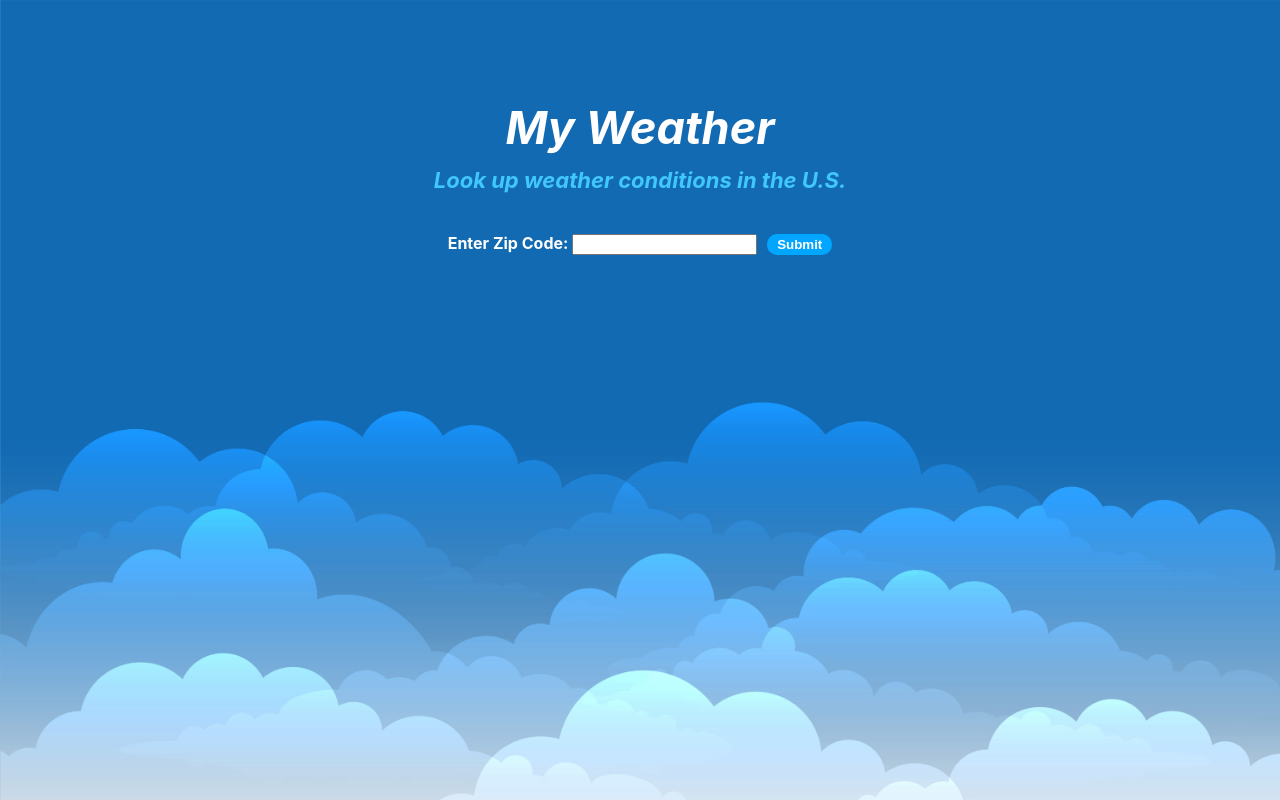
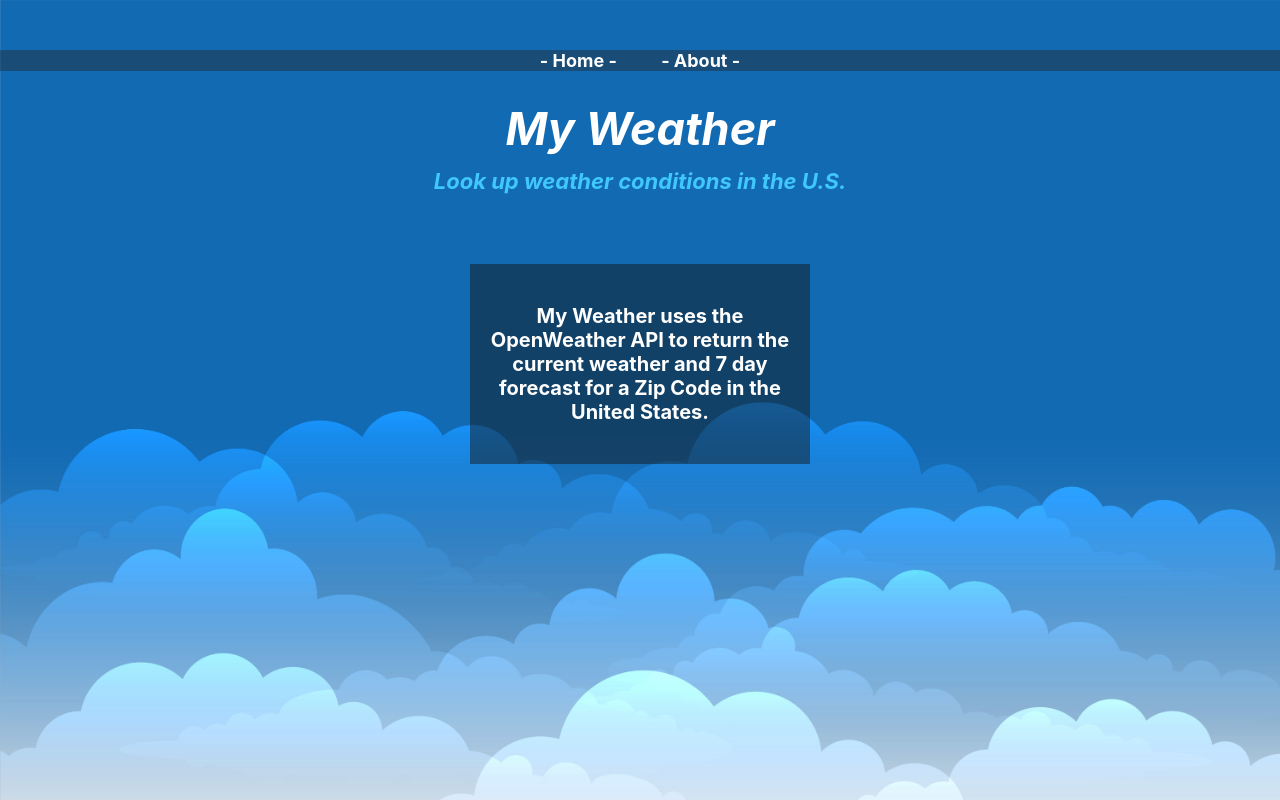
Before and after one commit to thedannysoto/myWeather, a React (Create React App) app: page /about in a window 1280 px wide. Built offline with nearby package versions, Linux system fonts and the light colour scheme.

Commit message:
Adds routes to navigate between home, about, and weather pages

```diff
--- a/package.json
+++ b/package.json
@@ -9,6 +9,7 @@
     "react": "^16.13.1",
     "react-dom": "^16.13.1",
     "react-redux": "^7.2.0",
+    "react-router-dom": "^5.2.0",
     "react-scripts": "3.4.1",
     "redux": "^4.0.5",
     "redux-thunk": "^2.3.0",
--- a/src/App.css
+++ b/src/App.css
@@ -1,5 +1,6 @@
 .App {
   text-align: center;
+  padding-top: 70px;
 }
 
 
@@ -18,8 +19,54 @@
   color: #61dafb;
 }
 
+#home-button {
+  background-color: rgb(64, 199, 252);
+  border-radius: 30px;
+  padding-left: 30px;
+  padding-right: 30px;
+  padding-top: 10px;
+  padding-bottom: 10px;
+  margin-top: 30px;
+}
+
+.link {
+  color: white;
+  text-decoration: none;
+  font-weight: bolder;
+  font-size: 18px;
+}
+
+.top-link {
+  color: white;
+  text-decoration: none;
+  font-weight: bolder;
+  font-size: 18px;
+  margin-right: 20px;
+  margin-left: 20px;
+}
+
+#nav {
+  background-color: rgba(38, 37, 37, 0.413);
+  margin-top: -20px;
+}
+
+#about {
+  background-color: rgba(21, 21, 21, 0.466);
+  width: 300px;
+  color: white;
+  font-weight: bold;
+  font-size: 20px;
+  margin-left:auto;
+  margin-right:auto;
+  margin-top: 70px;
+  padding-top: 20px;
+  padding-bottom: 20px;
+  padding-left: 20px;
+  padding-right: 20px;
+}
+
 #top-container {
-  margin-top: 100px;
+  margin-top: 50px;
 }
 
 #my-weather {
--- a/src/App.js
+++ b/src/App.js
@@ -1,7 +1,11 @@
 import React, {Component} from 'react';
+import { BrowserRouter as Router, Route, NavLink } from 'react-router-dom';
 import './App.css';
 import ZipContainer from './containers/ZipContainer';
 import WeatherContainer from './containers/WeatherContainer';
+import Home from './containers/Home';
+import About from './components/About';
+// import { Router } from 'react-router-dom';
 
 
 class App extends Component {
@@ -10,10 +14,20 @@
 
 
   return (
+    <Router>
     <div className="App">
-      <ZipContainer />
-      <WeatherContainer />
+      <div id="nav">
+      <NavLink to="/" exact className="top-link" >- Home - </NavLink>
+      <NavLink to="/about" exact className="top-link" >- About -</NavLink>
+      </div>
+      <h1 id="my-weather">My Weather</h1>
+      <h3 id="tag-line">Look up weather conditions in the U.S.</h3>
+      <Route exact path="/" component={Home} />
+      <Route exact path="/weather" component={ZipContainer} />
+      <Route exact path="/about" component={About} />
+
     </div>
+    </Router>
   );
   }
 }
--- /dev/null
+++ b/src/components/About.js
@@ -0,0 +1,17 @@
+import React, { Component } from 'react';
+
+class About extends Component {
+
+    render() {
+
+
+        return(
+            <div id="about">
+                <p>My Weather uses the OpenWeather API to return the current weather and 7 day forecast for a Zip Code in the United States.</p>
+            </div>
+        )
+    }
+
+}
+
+export default About;
--- /dev/null
+++ b/src/containers/Home.js
@@ -0,0 +1,18 @@
+import React, { Component } from 'react';
+import { NavLink } from 'react-router-dom';
+
+class Home extends Component {
+
+    render() {
+
+
+        return(
+            <div id="home">
+                <button id="home-button"><NavLink to="/weather" exact className="link" >Look Up Weather</NavLink></button>
+            </div>
+        )
+    }
+
+}
+
+export default Home;
--- a/src/containers/ZipContainer.js
+++ b/src/containers/ZipContainer.js
@@ -2,6 +2,7 @@
 import ZipInput from '../components/ZipInput';
 import { fetchCurrentWeather, sendSearch } from '../actions/weatherActions'
 import RecentSearches from '../components/RecentSearches';
+import WeatherContainer from './WeatherContainer';
 
 import { connect } from 'react-redux'
 
@@ -25,13 +26,12 @@
 
         return(
             <div id="top-container">
-                <h1 id="my-weather">My Weather</h1>
-                <h3 id="tag-line">Look up weather conditions in the U.S.</h3>
                 <ZipInput updateState={this.updateState} sendSearch={this.props.sendSearch} fetchCurrentWeather={ this.props.fetchCurrentWeather } addUrl={this.props.addUrl} zip={this.props.zip}/>
             <div id="recent-searches" style={{display: "none"}}>
                 <h3>Recent Searches</h3>
                 <RecentSearches zip={this.props.zip} addUrl={this.props.addUrl} fetchCurrentWeather={this.props.fetchCurrentWeather} handleOnClickList={this.handleOnClickList} searches={this.props.searches} />
             </div>
+                <WeatherContainer />
             </div>
         )
     }
```
Also changed, not shown: 2 other files (tests, documents, lock files or other folders).
